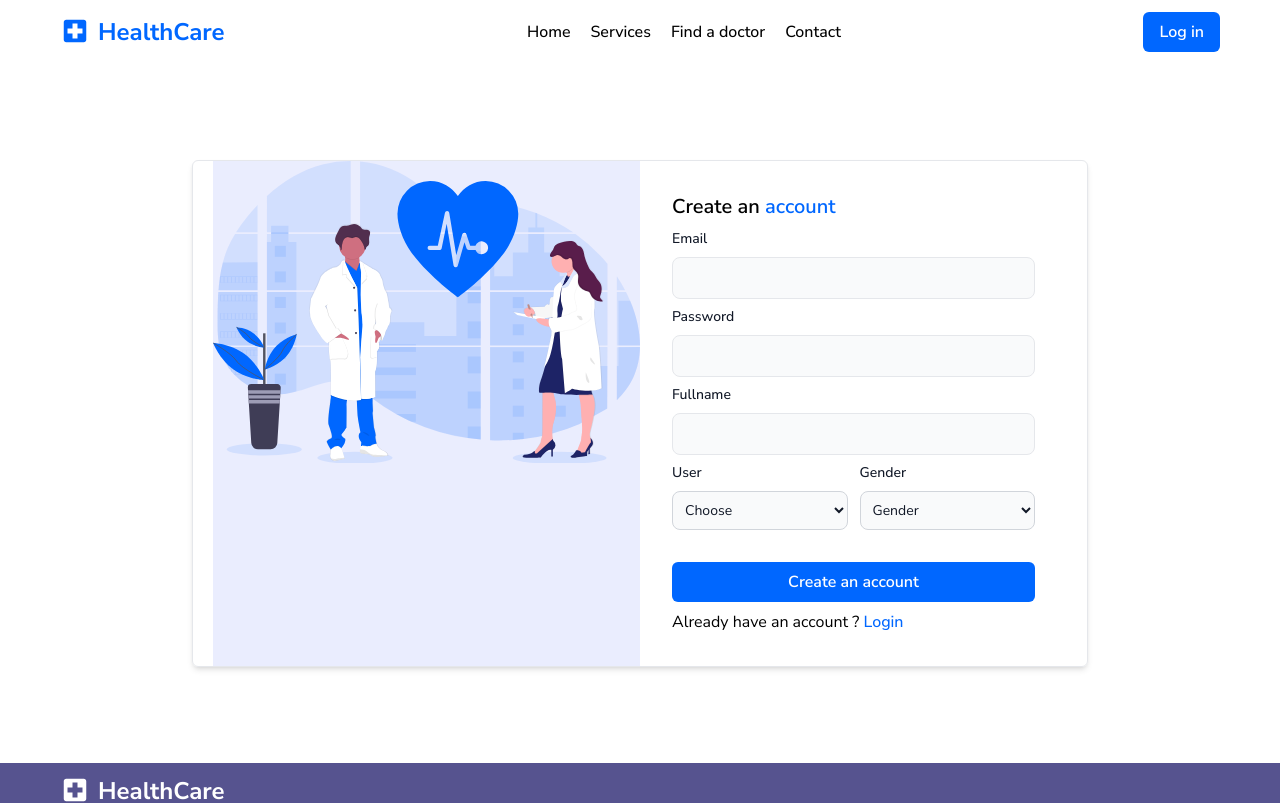
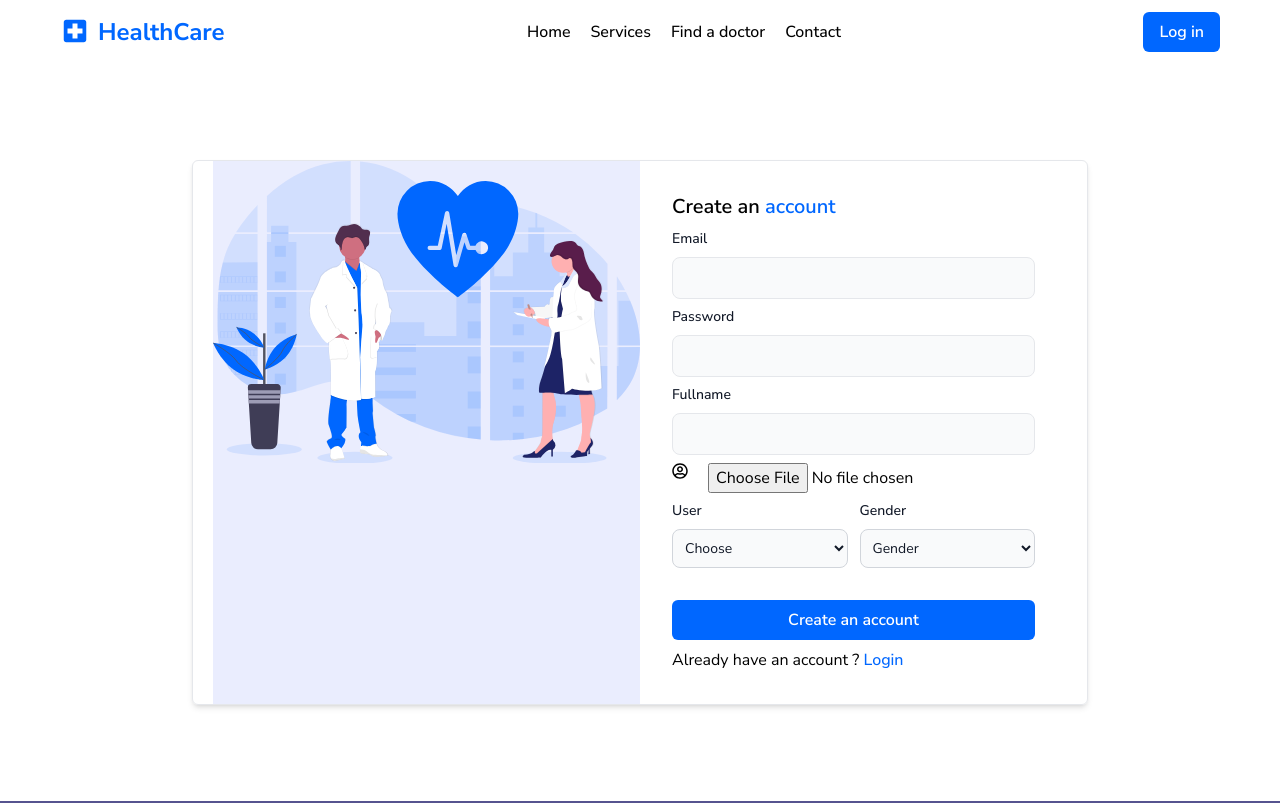
Before and after one commit to MainaMary/book-a-doctor, a React (Vite) app in the folder frontend/: page /auth/register in a window 1280 px wide. Shown: the top 803 px of the page. Built offline with nearby package versions, Linux system fonts and the light colour scheme.

Commit message:
pass the selected file to the uploadImageToCloudinary method

```diff
--- a/frontend/src/components/auth/register-form.tsx
+++ b/frontend/src/components/auth/register-form.tsx
@@ -1,11 +1,14 @@
-import { useState, ChangeEvent } from "react";
+import { useState, ChangeEvent, ChangeEventHandler } from "react";
+import { FaRegUserCircle } from "react-icons/fa";
+import { fileToDataString } from "../../utils";
 import { Link } from "react-router-dom";
 import Input from "../form/input";
 import Label from "../form/label";
 import Button from "../button";
+import { uploadImageToCloudinary } from "../../utils";
 const RegisterForm = () => {
   const [image, setImage] = useState<File>();
-  const [previewUrl, setPreviewUrl] = useState(null);
+  const [previewUrl, setPreviewUrl] = useState("");
   const [formValues, setFormValues] = useState({
     email: "",
     password: "",
@@ -15,17 +18,27 @@ const RegisterForm = () => {
     photo: image,
   });
   const { email, password, name, gender } = formValues;
-  const handleImage = (event: React.ChangeEvent<HTMLInputElement>) => {
-    const files = event.target.files;
-    if (files?.length) {
-      setImage(files?.[0]);
-    }
-  };
 
   const handleChange = (event: ChangeEvent<HTMLInputElement>) => {
     const { value, name } = event.target;
     setFormValues({ ...formValues, [name]: value });
   };
+  const handleImageUpload: ChangeEventHandler<HTMLInputElement> = async (
+    event
+  ) => {
+    const file = event.target.files as FileList;
+    const data = await uploadImageToCloudinary(file[0]);
+    setImage(file?.[0]);
+    console.log({ data });
+    if (!file) return;
+    try {
+      const imgUrl = await fileToDataString(file?.[0]);
+      setPreviewUrl(imgUrl);
+    } catch (error) {
+      console.log(error);
+    }
+  };
+
   const handleSubmit = (event: React.FormEvent<HTMLFormElement>) => {
     event.preventDefault();
   };
@@ -45,6 +58,18 @@ const RegisterForm = () => {
       <div>
         <Label>Fullname</Label>
         <Input type="name" value={name} onChange={handleChange} />
+      </div>
+      <div className="flex justify-between gap-3">
+        {previewUrl ? (
+          <img
+            src={previewUrl}
+            alt="preview url"
+            className="w-[40px] h-[40px] rounded-full"
+          />
+        ) : (
+          <FaRegUserCircle />
+        )}
+        <input type="file" onChange={handleImageUpload} />
       </div>
       <div className="flex justify-between gap-3">
         <div className="w-1/2">
```
